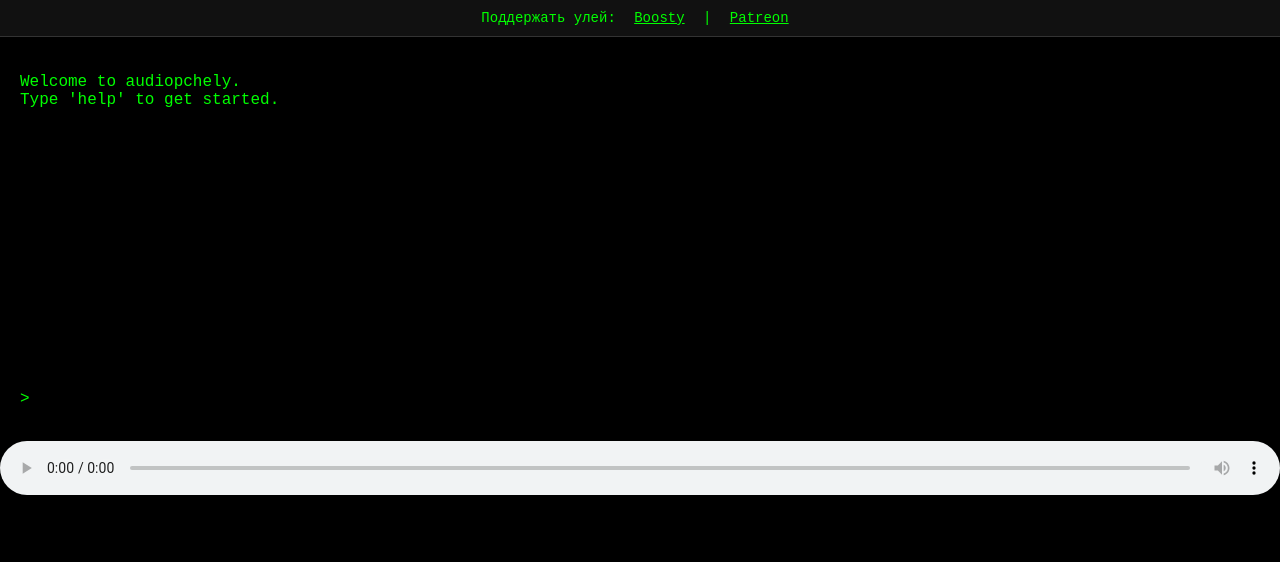
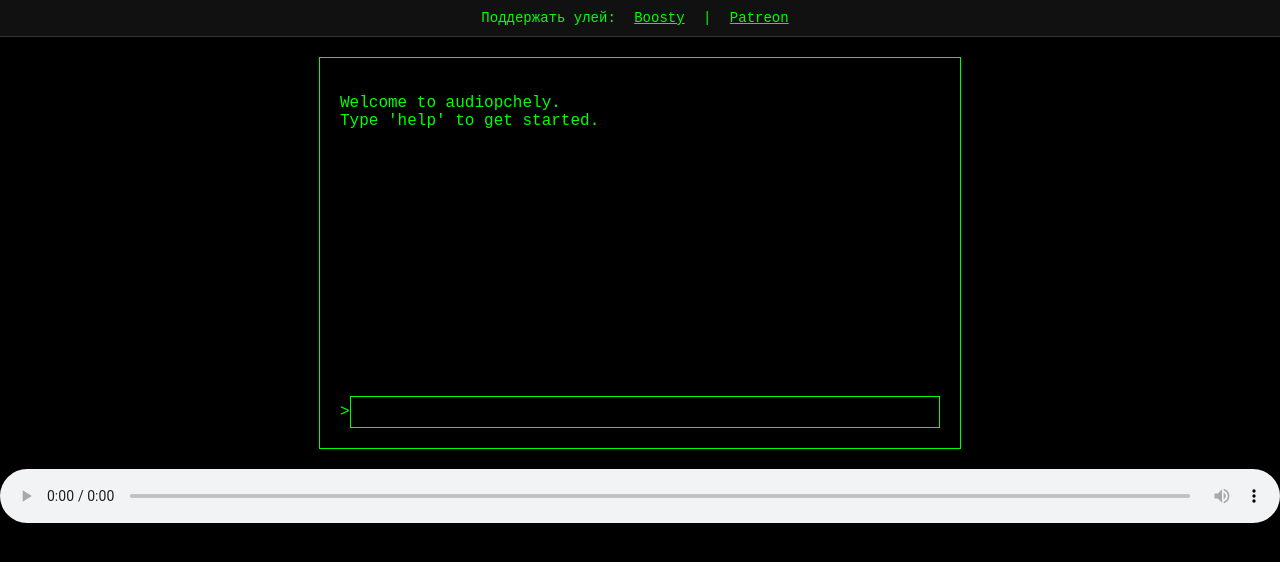
Before and after one commit to Vladi9000/audiopchely, a plain HTML site: page index.html in a window 1280 px wide. Drawn offline with Linux system fonts and the light colour scheme.

Commit message:
Update style.css

```diff
--- a/style.css
+++ b/style.css
@@ -6,6 +6,7 @@ body {
   padding: 0;
   font-size: 16px;
 }
+
 .banner {
   background: #111;
   padding: 10px;
@@ -13,30 +14,53 @@ body {
   border-bottom: 1px solid #333;
   font-size: 14px;
 }
+
 .banner a {
   color: #00ff00;
   margin: 0 10px;
   text-decoration: underline;
 }
+
 .terminal {
   padding: 20px;
+  border: 1px solid #00ff00;
+  max-width: 600px;
+  margin: 20px auto;
+  min-height: 350px;
+  display: flex;
+  flex-direction: column;
 }
+
 #output {
   white-space: pre-wrap;
-  min-height: 300px;
+  flex-grow: 1;
+  overflow-y: auto;
+  margin-bottom: 12px;
 }
+
 .input-line {
   display: flex;
   align-items: center;
 }
+
 input {
   background: black;
   color: #00ff00;
-  border: none;
+  border: 1px solid #00ff00;
   outline: none;
   font: inherit;
   width: 100%;
+  padding: 6px 8px;
+  caret-color: #00ff00;
+  animation: blink 1s step-end infinite;
 }
+
+@keyframes blink {
+  50% {
+    caret-color: transparent;
+  }
+}
+
 @media (max-width: 600px) {
   body {
     font-size: 14px;
```
